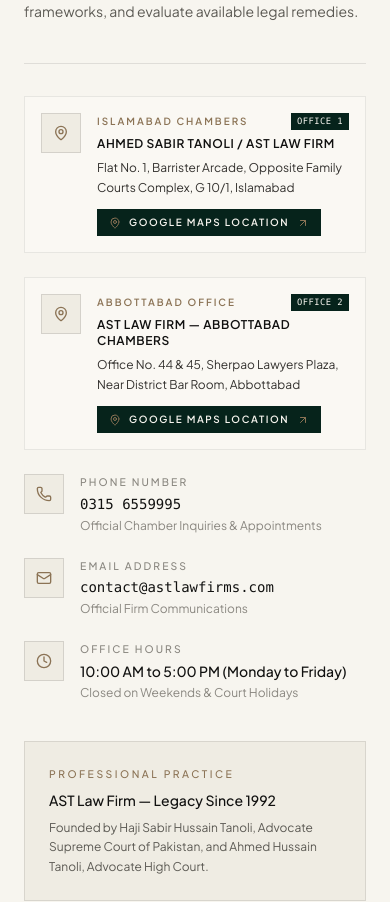
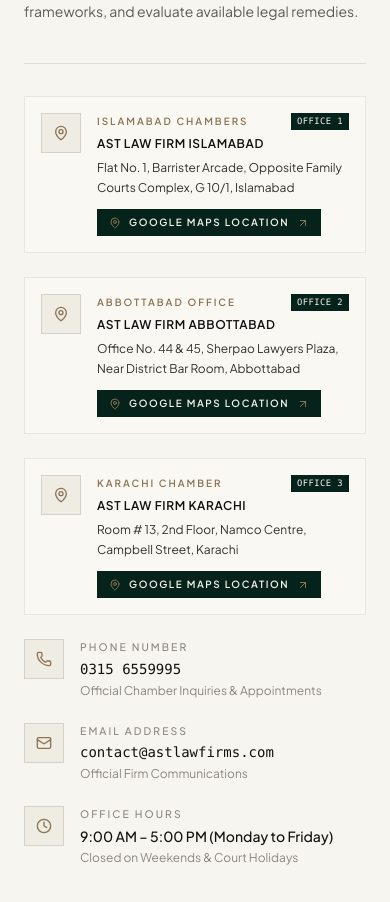
Before and after one commit to ARSHMAN1776/astlawfirm, a Next.js app: page /contact in a window 390 px wide. Shown: the part 783-1685 px from the top of the page. Built offline with nearby package versions, Linux system fonts and the light colour scheme.

Commit message:
Align office names and add Karachi chamber

```diff
--- a/src/app/contact/page.tsx
+++ b/src/app/contact/page.tsx
@@ -105,7 +105,7 @@
                       </span>
                     </div>
                     <p className="text-[#111110] text-xs font-semibold uppercase tracking-wider">
-                      Ahmed Sabir Tanoli / AST Law Firm
+                      {contact.offices[0].name}
                     </p>
                     <p className="text-[#33312E] text-xs sm:text-sm leading-relaxed">
                       Flat No. 1, Barrister Arcade, Opposite Family Courts Complex, G 10/1, Islamabad
@@ -140,7 +140,7 @@
                       </span>
                     </div>
                     <p className="text-[#111110] text-xs font-semibold uppercase tracking-wider">
-                      AST Law Firm — Abbottabad Chambers
+                      {contact.offices[1].name}
                     </p>
                     <p className="text-[#33312E] text-xs sm:text-sm leading-relaxed">
                       Office No. 44 &amp; 45, Sherpao Lawyers Plaza, Near District Bar Room, Abbottabad
@@ -148,6 +148,41 @@
                     <div className="pt-1.5">
                       <a
                         href={contact.offices[1].mapUrl}
+                        target="_blank"
+                        rel="noopener noreferrer"
+                        className="inline-flex items-center gap-2 px-3 py-1.5 bg-[#06231B] hover:bg-[#0A3328] text-[#F7F5EF] text-[0.62rem] tracking-[0.16em] uppercase font-semibold transition-all duration-200 shadow-xs group/btn"
+                      >
+                        <MapPin className="w-3 h-3 text-[#8B7355]" />
+                        <span>Google Maps Location</span>
+                        <ArrowUpRight className="w-3 h-3 text-[#8B7355] transition-transform duration-200 group-hover/btn:translate-x-0.5 group-hover/btn:-translate-y-0.5" />
+                      </a>
+                    </div>
+                  </div>
+                </div>
+
+                {/* Office 3 — Karachi */}
+                <div className="flex items-start gap-4 p-4 bg-[#FAF8F3] border border-[rgba(17,17,16,0.08)] relative group hover:border-[#8B7355]/40 transition-all duration-200">
+                  <div className="w-10 h-10 border border-[rgba(17,17,16,0.12)] bg-[#EFECE3] flex items-center justify-center flex-shrink-0 text-[#111110]">
+                    <MapPin className="w-4 h-4 text-[#8B7355]" />
+                  </div>
+                  <div className="space-y-1.5 flex-1">
+                    <div className="flex items-center justify-between flex-wrap gap-2">
+                      <span className="text-[0.62rem] tracking-[0.2em] uppercase text-[#8B7355] font-semibold">
+                        Karachi Chamber
+                      </span>
+                      <span className="text-[0.55rem] tracking-wider uppercase px-1.5 py-0.5 bg-[#06231B] text-[#F7F5EF] font-mono">
+                        Office 3
+                      </span>
+                    </div>
+                    <p className="text-[#111110] text-xs font-semibold uppercase tracking-wider">
+                      {contact.offices[2].name}
+                    </p>
+                    <p className="text-[#33312E] text-xs sm:text-sm leading-relaxed">
+                      Room # 13, 2nd Floor, Namco Centre, Campbell Street, Karachi
+                    </p>
+                    <div className="pt-1.5">
+                      <a
+                        href={contact.offices[2].mapUrl}
                         target="_blank"
                         rel="noopener noreferrer"
                         className="inline-flex items-center gap-2 px-3 py-1.5 bg-[#06231B] hover:bg-[#0A3328] text-[#F7F5EF] text-[0.62rem] tracking-[0.16em] uppercase font-semibold transition-all duration-200 shadow-xs group/btn"
@@ -210,7 +245,7 @@
                       Office Hours
                     </h3>
                     <p className="text-[#111110] text-sm font-medium">
-                      10:00 AM to 5:00 PM (Monday to Friday)
+                      {contact.hours}
                     </p>
                     <p className="text-[#8A8780] text-xs">
                       Closed on Weekends &amp; Court Holidays
@@ -296,7 +331,7 @@
               </h2>
             </div>
             <p className="text-[#5C5A54] text-xs sm:text-sm max-w-md">
-              Direct navigation links to AST Law Firm chambers in Islamabad and Abbottabad. Click below to open verified location in Google Maps.
+              Direct navigation links to AST Law Firm chambers and offices. Click below to open a location in Google Maps.
             </p>
           </div>
 
--- a/src/components/Footer.tsx
+++ b/src/components/Footer.tsx
@@ -147,7 +147,7 @@
                 <MapPin className="w-3 h-3 flex-shrink-0 text-white/25 mt-0.5" />
                 <div className="space-y-0.5">
                   <p className="text-[0.7rem] font-semibold text-white/80 tracking-wide">
-                    1. Islamabad Chambers
+                    AST LAW FIRM ISLAMABAD
                   </p>
                   <p className="text-[0.62rem] text-white/35 leading-relaxed">
                     Flat No.1, Barrister Arcade, Opp. Family Courts Complex, G 10/1, Islamabad
@@ -160,11 +160,29 @@
                 <MapPin className="w-3 h-3 flex-shrink-0 text-white/25 mt-0.5" />
                 <div className="space-y-0.5">
                   <p className="text-[0.7rem] font-semibold text-white/80 tracking-wide">
-                    2. Abbottabad Office
+                    AST LAW FIRM ABBOTTABAD
                   </p>
                   <p className="text-[0.62rem] text-white/35 leading-relaxed">
                     Office No. 44 &amp; 45, Sherpao Lawyers Plaza, Near District Bar Room, Abbottabad
                   </p>
+                </div>
+              </div>
+
+              {/* Office 3 */}
+              <div className="flex items-start gap-2.5">
+                <MapPin className="w-3 h-3 flex-shrink-0 text-white/25 mt-0.5" />
+                <div className="space-y-0.5">
+                  <p className="text-[0.7rem] font-semibold text-white/80 tracking-wide">
+                    AST LAW FIRM KARACHI
+                  </p>
+                  <a
+                    href={siteConfig.contact.offices[2].mapUrl}
+                    target="_blank"
+                    rel="noopener noreferrer"
+                    className="block text-[0.62rem] text-white/35 leading-relaxed hover:text-white/70 transition-colors"
+                  >
+                    Room # 13, 2nd Floor, Namco Centre, Campbell Street, Karachi
+                  </a>
                 </div>
               </div>
 
@@ -194,7 +212,7 @@
                   <Clock className="w-3 h-3 flex-shrink-0 text-white/25" />
                   <span className="text-[0.6rem] text-white/30">Hours:</span>
                   <span className="text-[0.62rem] text-white/45">
-                    10:00 AM to 5:00 PM (Mon – Fri)
+                    9:00 AM to 5:00 PM (Mon – Fri)
                   </span>
                 </div>
               </div>
--- a/src/config/site.ts
+++ b/src/config/site.ts
@@ -38,22 +38,29 @@
     phone: "0315 6559995",
     phoneDisplay: "0315 6559995",
     email: "contact@astlawfirms.com",
-    hours: "10:00 AM – 5:00 PM (Monday to Friday)",
+    hours: "9:00 AM – 5:00 PM (Monday to Friday)",
     officeAddress: "Flat No. 1, Barrister Arcade, Opposite Family Courts Complex, G 10/1, Islamabad",
     offices: [
       {
         city: "Islamabad",
-        name: "Ahmed Sabir Tanoli / AST Law Firm",
+        name: "AST LAW FIRM ISLAMABAD",
         address: "Flat No. 1, Barrister Arcade, Opposite Family Courts Complex, G 10/1, Islamabad",
         detail: "Islamabad Principal Chambers",
         mapUrl: "https://www.google.com/maps/search/?api=1&query=Flat+No.+1%2C+Barrister+Arcade%2C+Opposite+Family+Courts+Complex%2C+G+10%2F1%2C+Islamabad",
       },
       {
         city: "Abbottabad",
-        name: "AST Law Firm — Abbottabad Chambers",
+        name: "AST LAW FIRM ABBOTTABAD",
         address: "Office No. 44 & 45, Sherpao Lawyers Plaza, Near District Bar Room, Abbottabad",
         detail: "District Bar & Judicial Complex Liaison",
         mapUrl: "https://www.google.com/maps/search/?api=1&query=Office+No.+44+%26+45%2C+Sherpao+Lawyers+Plaza%2C+Near+District+Bar+Room%2C+Abbottabad",
+      },
+      {
+        city: "Karachi",
+        name: "AST LAW FIRM KARACHI",
+        address: "Room # 13, 2nd Floor, Namco Centre, Campbell Street, Karachi",
+        detail: "Karachi Chamber",
+        mapUrl: "https://www.google.com/maps/search/?api=1&query=Room+%23+13%2C+2nd+Floor%2C+Namco+Centre%2C+Campbell+Street%2C+Karachi",
       },
     ],
   },
```
